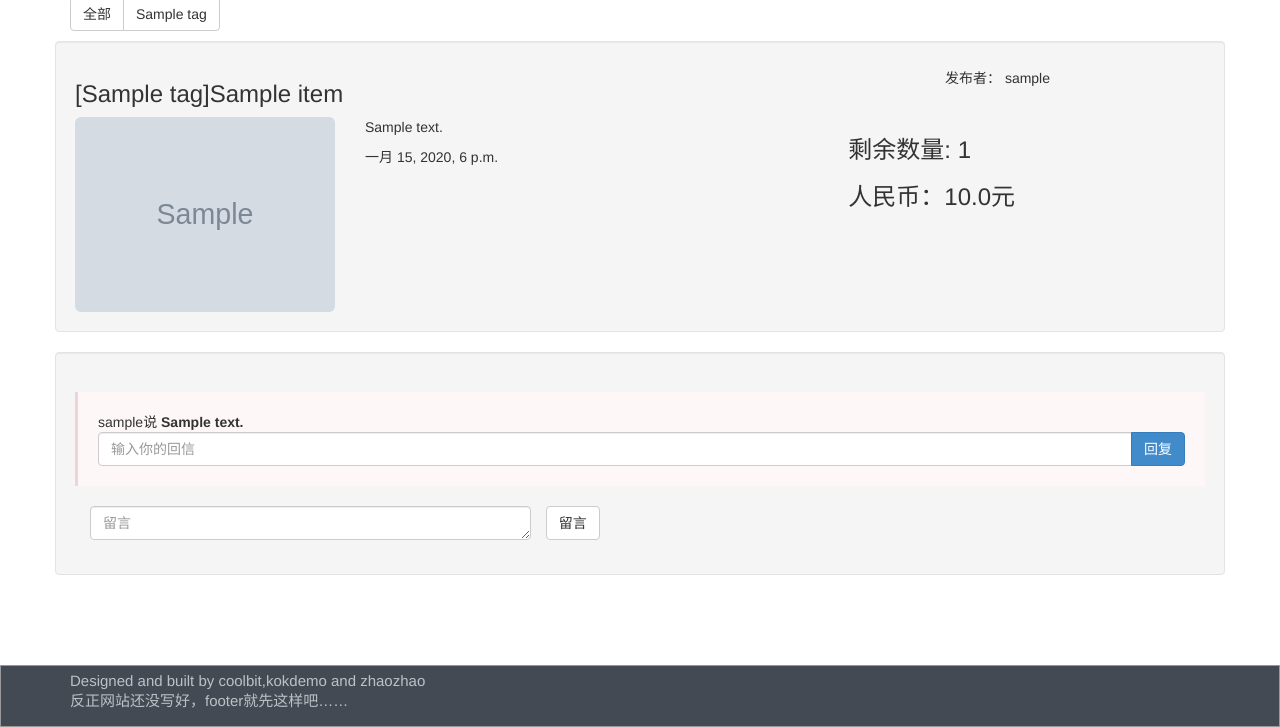
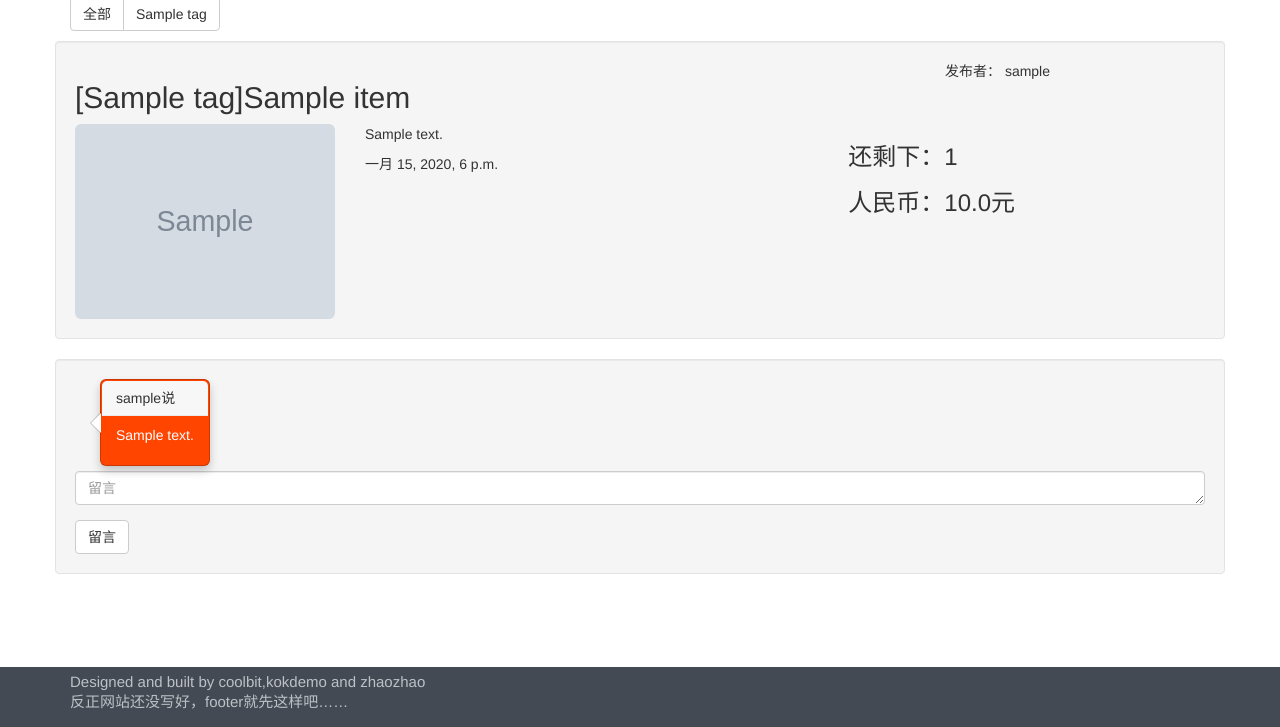
Before and after one commit to coolbit-in/bookseller, a Django app: template bookseller/apps/main/templates/item_detail.html in a window 1280 px wide. Shown: the part 73-800 px from the top of the page. Run offline with Django 3.2, Linux system fonts and the light colour scheme; the template is opened without the code that fills it: values that come from a table or form of the project are taken from there, others are empty; tables that the repository leaves empty hold one stand-in row (values such as "Sample post"); grey boxes marked "Sample" are stand-in pictures; parts of the project's set-up code (start-up, migrations or seed data) failed here and were passed over.

Commit message:
add the message in the detail page

```diff
--- a/bookseller/apps/main/templates/item_detail.html
+++ b/bookseller/apps/main/templates/item_detail.html
@@ -3,63 +3,84 @@
 {% block title %}{{item.title}}{% endblock %}
 
 {% block content%}
+<style>
+    .left{
+        display: inline-block;
+        position: relative;
+        text-align: right;
+        float: right;
+        background-color: darkgreen;
+        margin-bottom: 5px;
+    }
+    .right{
+        display: inline-block;
+        position: relative;
+        background: orangered;
+        margin-bottom: 5px;
+    }
+    .popover-content{
+        color: #ffffff;
+    }
+
+    .block{
+        display: block;
+    }
+    .lastwell{
+        margin-bottom: 80px;
+    }
+</style>
     <div class="container">
         {% include "tag_list.html" %}
         <div class="row well">
             <div class="row">
-                <div class="col-md-9">
-                    <h3>[{{item.tag}}]{{item.title}}</h3>
-                </div>
-                <div class="col-md-3">
-                    <h5>发布者： {{item.owner.username}}</h5>
-                </div>
+                <h2 class="col-md-9">[{{item.tag}}]{{item.title}}</h2>
+                <p class="col-md-3">发布者： {{item.owner.username}}</p>
             </div>
             <div class="row">
                 <div class="col-md-3"><img src="
                 {% if item.if_has_image %}{{item.image.url}}
                 {% else %}/static/image/wutu.jpg{% endif %}
                 " class="img-rounded" id="item_image"></div>
-
                 <div class="col-md-5">
                     <p>{{item.description}}</p>
                     <span>{{item.published_time}}</span>
                 </div>
                 <div class="col-md-4">
-                    <h3>剩余数量: {{item.left_number}}</h3>
+                    <h3>还剩下：{{item.left_number}}</h3>
                     <h3>人民币：{{item.price}}元</h3>
                 </div>
             </div>
         </div>
 
-        <div class="row well">
+        <div class="row well lastwell">
             {% for message in message_list %}
                 {% if message.from_id.username == user.username %}
-                <div class="bs-callout bs-callout-success">
-                    我说
-                    <b>
-                        {{message.content}}
-                    </b>
+                <div class="block col-md-12">
+                <div class="popover left">
+                    <div class="arrow"></div>
+                    <h3 class="popover-title">我说</h3>
+                    <div class="popover-content">
+                        <p>{{message.content}}</p>
+                    </div>
+                </div>
                 </div>
                 {% else %}
-                <div class="bs-callout bs-callout-danger">
-                    {{message.from_id.username}}说
-                    <b>
-                        {{message.content}}
-                    </b>
-                    <div class="input-group form-search">
-                        <input type="text" class="form-control search-query" placeholder="输入你的回信">
-                        <span class="input-group-btn">
-                        <button type="submit" class="btn btn-primary" data-type="last">回复</button>
-                        </span>
-                    </div>
+                <div class="block col-md-12">
+                <div class="popover right">
+                  <div class="arrow"></div>
+                  <h3 class="popover-title">{{message.from_id.username}}说</h3>
+                  <div class="popover-content">
+                    <p>{{message.content}}</p>
+                  </div>
+                </div>
                 </div>
                 {% endif %}
             {% endfor %}
-            <div class="form-group col-md-5">
-                        <label class="sr-only" for="info">留言</label>
-                        <textarea type="text" class="form-control " id="info" placeholder="留言" rows="1"  name="content"></textarea>
-                    </div>
-                    <button type="submit" class="btn btn-default">留言</button>
+            <div class="form-group">
+                 <label class="sr-only" for="info">留言</label>
+                 <textarea type="text" class="form-control " id="info" placeholder="留言" rows="1"  name="content"></textarea>
+            </div>
+            <button type="submit" class="btn btn-default">留言</button>
             {% if user.username != item.owner.username %}
                 {% if item.if_available %}
 
--- a/bookseller/apps/register/templates/list.html
+++ b/bookseller/apps/register/templates/list.html
@@ -1,6 +1,6 @@
 {% extends "base.html" %}
 
-{% block title %}学长卖东西{% endblock %}
+{% block title %}物品列表{% endblock %}
 
 {% block content %}
 <script src="../../../static/js/jquery-2.1.0.min.js"></script>
--- a/bookseller/static/css/main.css
+++ b/bookseller/static/css/main.css
@@ -82,7 +82,6 @@ header li{
     position: fixed; !important;
     bottom: 0;
     z-index: 5;
-    border: 1px solid #999999;
     _position:absolute;
     _top:expression(document.body.scrollTop+document.body.clientHeight-this.clientHeight);
 }
```
